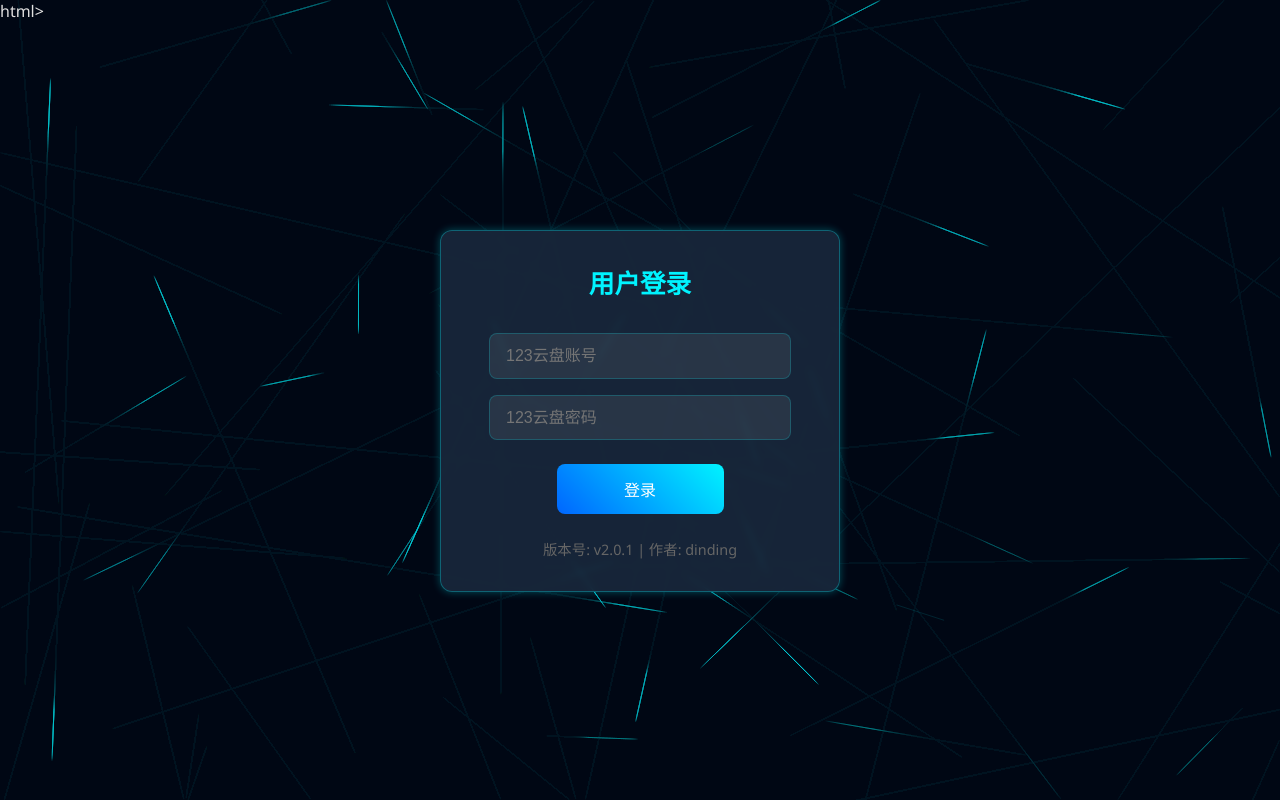
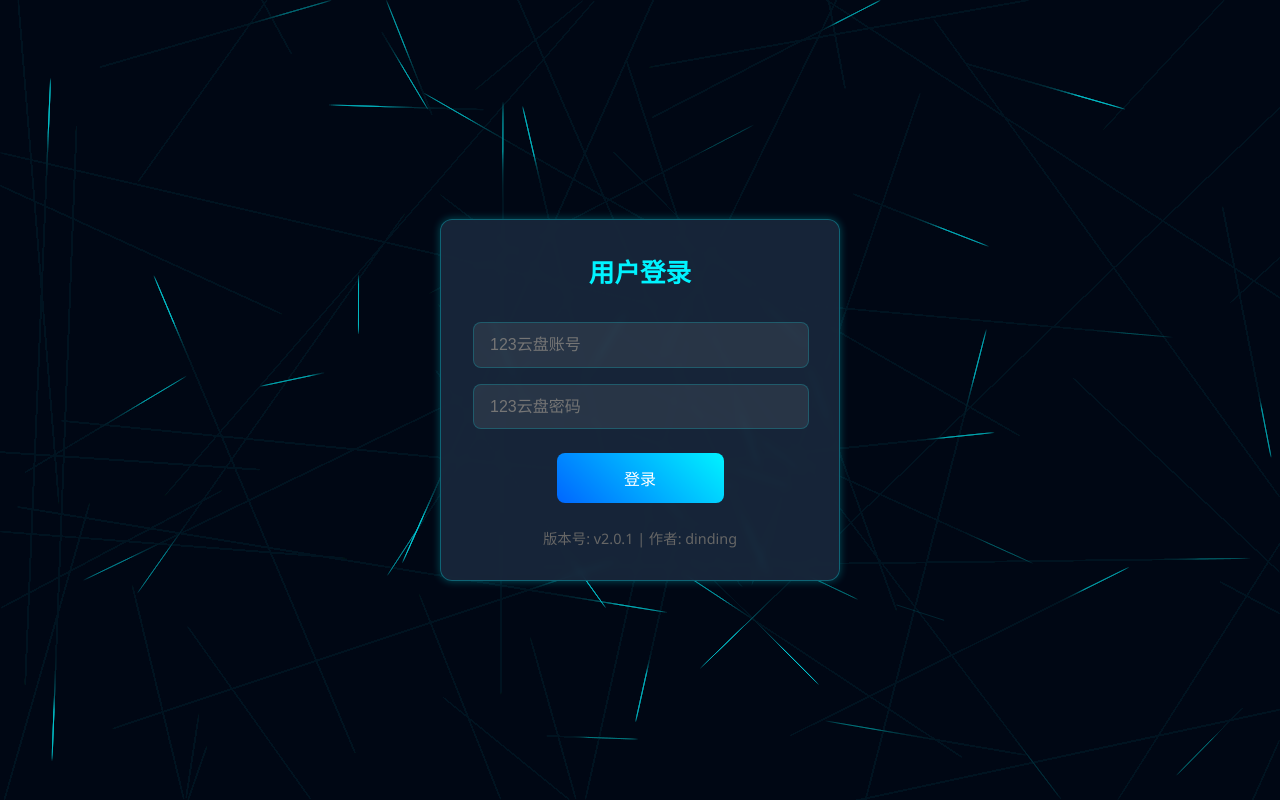
Before and after one commit to DinDing1/123BOT, a Flask app: page / in a window 1280 px wide. Run offline with Flask 3, Linux system fonts and the light colour scheme; parts of the project's set-up code (start-up, migrations or seed data) failed here and were passed over.

Commit message:
更新 index.html

```diff
--- a/templates/index.html
+++ b/templates/index.html
@@ -1,4 +1,4 @@
- html>
+<!DOCTYPE html>
 <html lang="zh-CN">
 <head>
     <meta charset="UTF-8">
```
